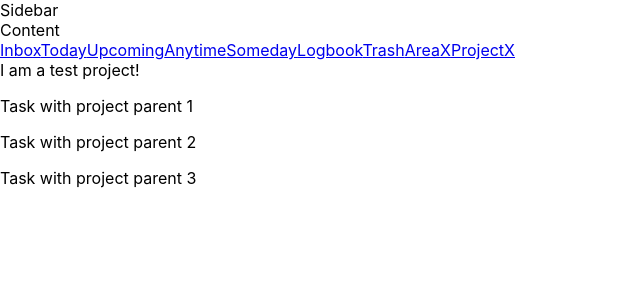
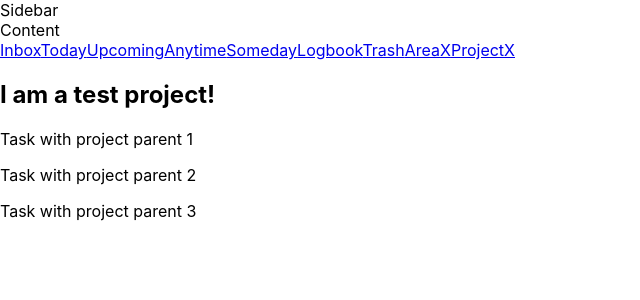
Before and after one commit to Aleksasgrodis/things-clone, a React (Create React App) app: page /project/123323 in a window 1280 px wide. Shown: the top 300 px of the page, without its empty margins (0-640 px from the left). Built offline with nearby package versions, Linux system fonts and the light colour scheme.

Commit message:
Implemented a selector library (Reselect) to prevent unnecessary re renders when using useSelector

```diff
--- a/package.json
+++ b/package.json
@@ -12,6 +12,7 @@
     "react-router-dom": "^5.2.0",
     "react-scripts": "3.4.3",
     "redux": "^4.0.5",
+    "reselect": "^4.0.0",
     "uuid": "^8.3.0"
   },
   "scripts": {
--- a/src/components/ProjectView.jsx
+++ b/src/components/ProjectView.jsx
@@ -1,21 +1,36 @@
 import React from 'react';
-import { useSelector, shallowEqual } from 'react-redux';
+import { useSelector } from 'react-redux';
 import { useParams } from 'react-router-dom';
+import { createSelector } from 'reselect';
+
+const selectProjectWithId = createSelector(
+  state => state.projects,
+  (_, projectID) => projectID,
+  (projects, projectID) => projects.find(({ id }) => id === projectID),
+);
+
+const selectTasksOfProject = createSelector(
+  state => state.tasks,
+  (_, projectID) => projectID,
+  (tasks, projectID) => tasks.filter(({ parent }) => parent === projectID),
+);
 
 function ProjectView(props) {
   const { projectID } = useParams();
-  const {
-    project: { title, headings, tags, notes },
-    tasks,
-  } = useSelector(state => ({
-    project: state.projects.find(({ id }) => id === projectID),
-    tasks: state.tasks.filter(({ parent }) => parent === projectID),
-  }), shallowEqual);
+  const projectTasks = useSelector(state =>
+    selectTasksOfProject(state, projectID),
+  );
+  const { title, headings, tags, notes } = useSelector(state =>
+    selectProjectWithId(state, projectID),
+  );
   return (
     <div>
-      {title}
+      <h2>{title}</h2>
+      <span>{notes}</span>
       {headings}
-      {tasks.map(({title, id}) => (<p key={id}>{title}</p>))}
+      {projectTasks.map(({ title, id }) => (
+        <p key={id}>{title}</p>
+      ))}
     </div>
   );
 }
```
Also changed, not shown: 1 other file (tests, documents, lock files or other folders).
